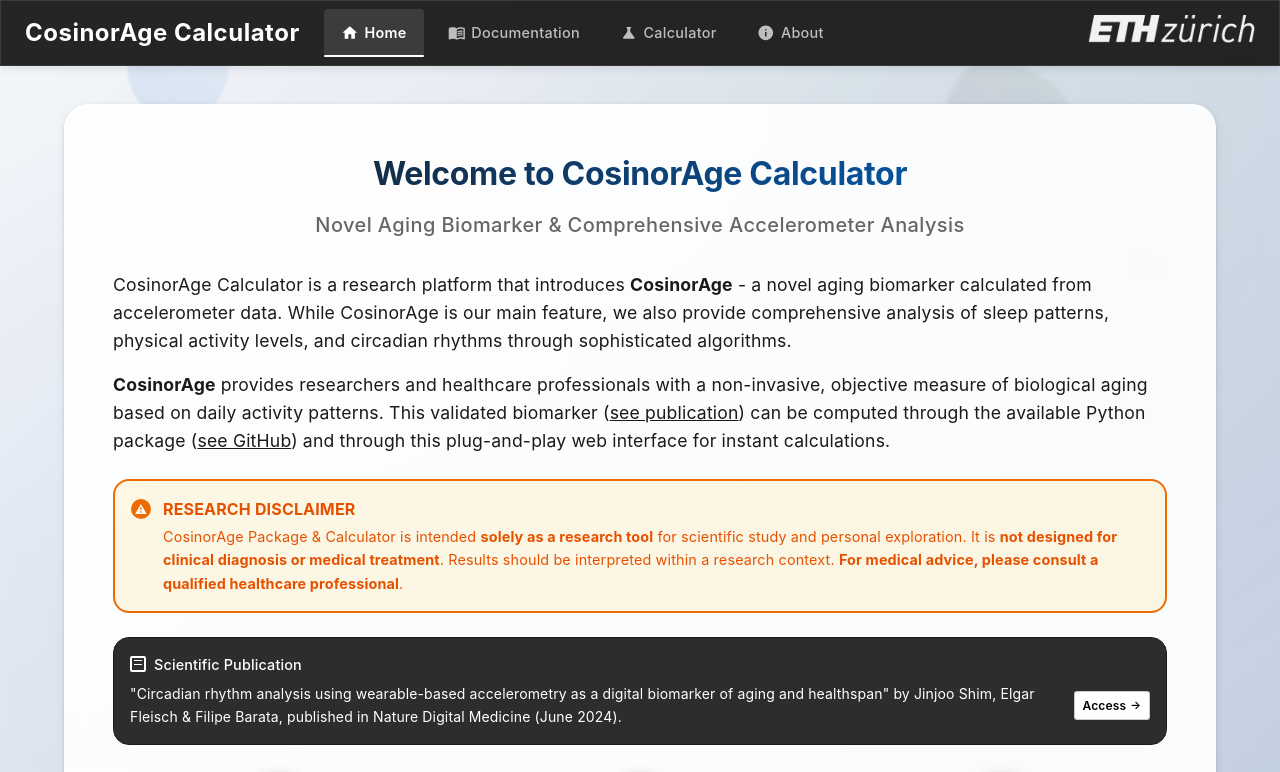
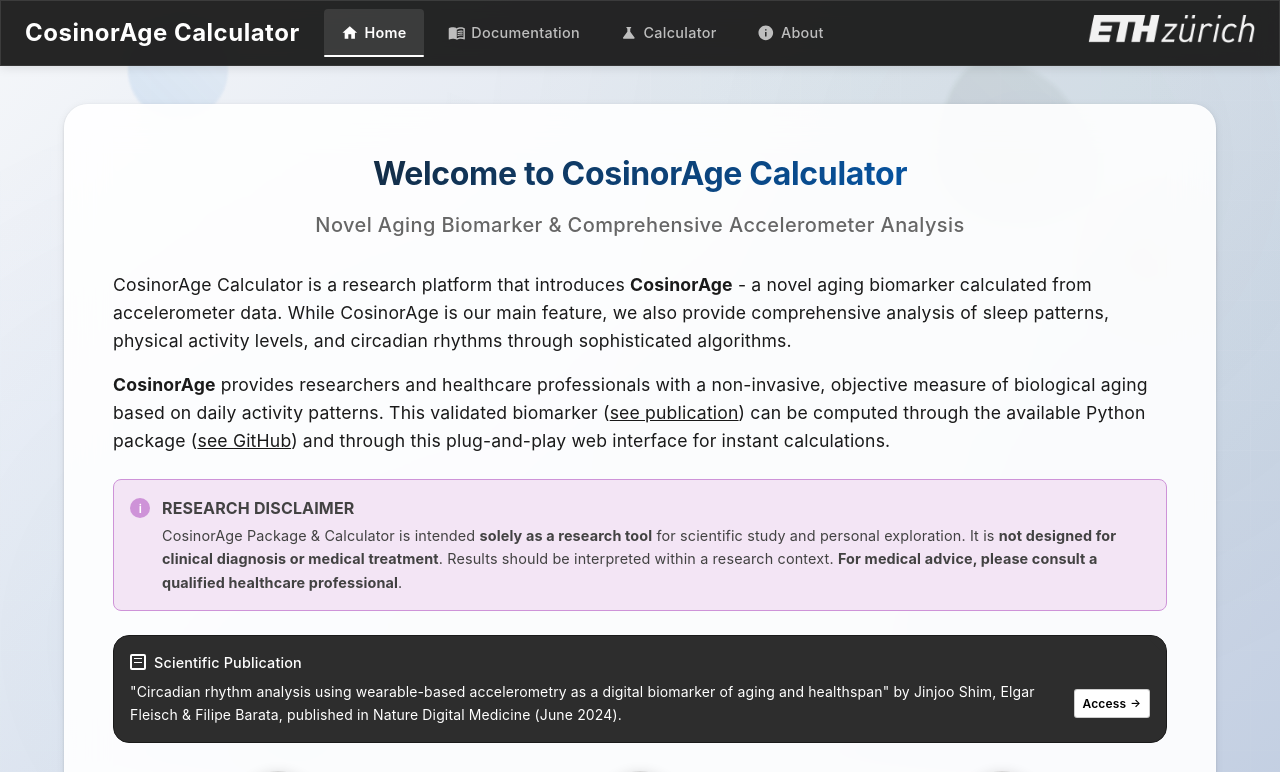
Before and after one commit to ADAMMA-CDHI-ETH-Zurich/CosinorAge-Calculator, a React (Create React App) app in the folder frontend/: page / in a window 1280 px wide. Shown: the top 772 px of the page. Built offline with nearby package versions, Linux system fonts and the light colour scheme; no server answers.

Commit message:
visual enhancements

```diff
--- a/frontend/src/components/HomeTab.js
+++ b/frontend/src/components/HomeTab.js
@@ -101,12 +101,9 @@ const HomeTab = ({ setCurrentTab }) => {
                   mt: 3,
                   mb: 3,
                   p: 2,
-                  borderRadius: 2,
-                  backgroundColor: "rgba(255, 193, 7, 0.1)",
-                  border: "2px solid",
-                  borderColor: "warning.main",
-                  position: "relative",
-                  overflow: "hidden"
+                  borderRadius: 1,
+                  backgroundColor: "#F3E5F5",
+                  border: "1px solid #CE93D8"
                 }}
               >
                 <Box sx={{ display: "flex", alignItems: "flex-start", gap: 1.5 }}>
@@ -115,7 +112,7 @@ const HomeTab = ({ setCurrentTab }) => {
                       width: 20,
                       height: 20,
                       borderRadius: "50%",
-                      backgroundColor: "warning.main",
+                      backgroundColor: "#CE93D8",
                       display: "flex",
                       alignItems: "center",
                       justifyContent: "center",
@@ -131,14 +128,14 @@ const HomeTab = ({ setCurrentTab }) => {
                         fontSize: "0.75rem"
                       }}
                     >
-                      ⚠
+                      ℹ
                     </Typography>
                   </Box>
                   <Box>
                     <Typography
                       variant="subtitle1"
                       sx={{
-                        color: "warning.dark",
+                        color: "#424242",
                         fontWeight: 700,
                         mb: 0.5
                       }}
@@ -148,11 +145,9 @@ const HomeTab = ({ setCurrentTab }) => {
                     <Typography
                       variant="body2"
                       sx={{
-                        color: "warning.dark",
+                        color: "#424242",
                         lineHeight: 1.6,
-                        fontSize: "0.9rem",
-                        fontWeight: 400,
-                        letterSpacing: "0.01em"
+                        fontSize: "0.9rem"
                       }}
                     >
                       CosinorAge Package & Calculator is intended <strong>solely as a research tool</strong> for scientific study and personal exploration. It is <strong>not designed for clinical diagnosis or medical treatment</strong>. Results should be interpreted within a research context. <strong>For medical advice, please consult a qualified healthcare professional</strong>.
```
